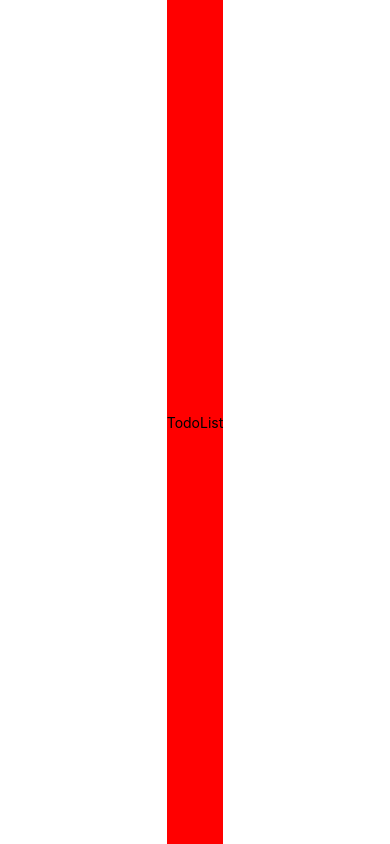
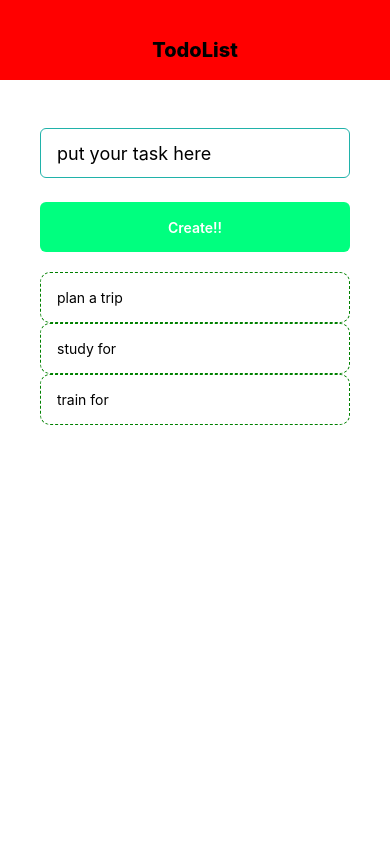
Before and after one commit to Elvix10/movie-app-with-react, a React Native app: screen / in a window 390 px wide. Built offline with nearby package versions, Linux system fonts and the light colour scheme.

Commit message:
add tasks ready

```diff
--- a/App.js
+++ b/App.js
@@ -1,12 +1,49 @@
 
-import React from 'react';
-import { StyleSheet, Text, View } from 'react-native';
+import React, {useState} from 'react';
+import { FlatList, StyleSheet, Text, View } from 'react-native';
 import Header from './components/header'
+import TaskToDo from './components/taskToDo'
+import AddTaskToDo from './components/addTaskToDo'
 
 export default function App() {
+
+  const[todos,setTodos]= useState([{ text:'plan a trip',
+  key:1},{ text:'study for',
+  key: 2},{text:'train for',
+  key: 3}])
+
+  const pressHandler= (key)=>{
+    setTodos((prevTodos) =>{
+      return prevTodos.filter(todo=> todo.key !=key)
+    })
+  }
+
+  const submitHandler= (text) => {
+    setTodos((prevTodos)=>{
+        return[
+          {text: text, key:Math.random().toString()},
+          ...prevTodos]
+    })
+  }
+
   return (
     <View style={styles.container}>
        <Header/>
+       <View style={styles.content}>
+         <AddTaskToDo submitHandler={submitHandler}/>
+         <View style={styles.list}>
+
+           <FlatList
+              data={todos}
+              renderItem={({item})=>(
+                  <TaskToDo item={item} pressHandler={pressHandler}/>
+              )}
+
+           />
+
+         </View>
+
+       </View>
     </View>
   );
 }
@@ -15,7 +52,13 @@ const styles = StyleSheet.create({
   container: {
     flex: 1,
     backgroundColor: '#fff',
-    alignItems: 'center',
-    justifyContent: 'center',
   },
+  content: {
+    padding: 40,
+  },
+  list:{
+    marginTop: 20,
+
+
+  }
 });
--- /dev/null
+++ b/components/addTaskToDo.js
@@ -0,0 +1,47 @@
+import React, {useState} from 'react';
+import { StyleSheet, Text, View, TextInput ,TouchableOpacity} from 'react-native';
+
+
+export default function AddTaskToDo({submitHandler}){
+    const[task,setTask]=useState('')
+
+    const changeHandler = (val)=>{
+        setTask(val)
+    }
+
+    return(
+        <View>
+            <TextInput
+                style={styles.input}
+                placeholder= 'put your task here'
+                onChangeText={changeHandler}
+            />
+            <TouchableOpacity
+                style={[styles.create, {backgroundColor: '#00FF7F'}]}
+                onPress={()=>submitHandler(task)}
+                 >
+                    <Text style={{color:'white', fontWeight: '600'}}>Create!!</Text>
+                </TouchableOpacity>
+        </View>
+    )
+}
+
+
+const styles= StyleSheet.create({
+    input: {
+        borderWidth: StyleSheet.hairlineWidth,
+        borderColor: '#20B2AA',
+        borderRadius: 6,
+        height: 50,
+        marginTop: 8,
+        paddingHorizontal: 16,
+        fontSize: 18
+    },
+    create: {
+        marginTop:24,
+        height: 50,
+        borderRadius: 6,
+        alignItems: 'center',
+        justifyContent: 'center'
+    },
+})
--- a/components/header.js
+++ b/components/header.js
@@ -6,17 +6,23 @@ import { StyleSheet, Text, View } from 'react-native';
 export default function App() {
     return (
       <View style={styles.header}>
-         <Text>TodoList</Text>
+         <Text style={styles.title}>TodoList</Text>
       </View>
     );
   }
 
   const styles = StyleSheet.create({
     header: {
-      flex: 1,
-      height:30,
+      height:80,
+      paddingTop: 38,
       backgroundColor: 'red',
-      alignItems: 'center',
-      justifyContent: 'center',
     },
+    title:{
+        textAlign: 'center',
+        fontSize:20,
+        fontWeight: '800',
+        color: 'black',
+
+        marginBottom: 16
+    }
   });
--- /dev/null
+++ b/components/taskToDo.js
@@ -0,0 +1,31 @@
+import React from 'react';
+import { StyleSheet, Text, View, TouchableOpacity } from 'react-native';
+
+
+export default function TaskToDo({item, pressHandler}){
+    return(
+        <TouchableOpacity onPress = {()=> pressHandler(item.key)}>
+            <Text style={styles.item}>{item.text}</Text>
+        </TouchableOpacity>
+    )
+}
+
+
+const styles = StyleSheet.create({
+    item: {
+      padding:16,
+      paddingTop: 16,
+      borderColor: 'green',
+      borderWidth: 1,
+      borderStyle: 'dashed',
+      borderRadius: 10
+    },
+    title:{
+        textAlign: 'center',
+        fontSize:20,
+        fontWeight: '800',
+        color: 'black',
+
+        marginBottom: 16
+    }
+  });
```
